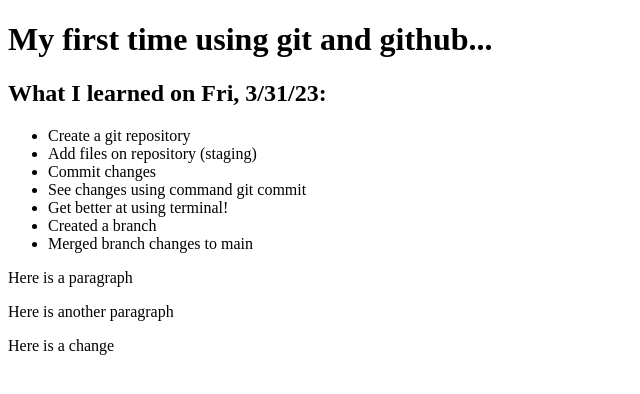
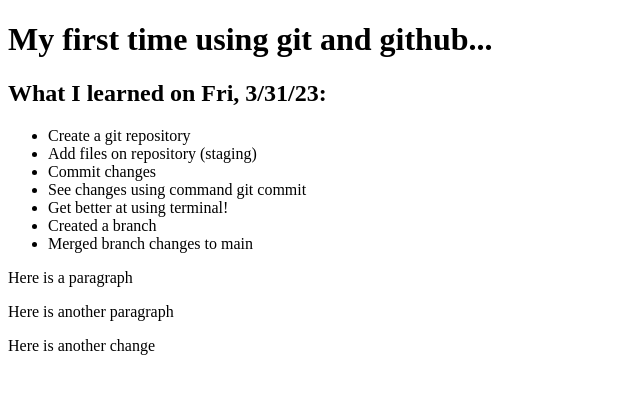
Before and after one commit to julieyeaeun/github-demo, a plain HTML site: page index.html in a window 1280 px wide. Shown: the full height of the page, 0-640 px from the left. Drawn offline with Linux system fonts and the light colour scheme.

Commit message:
change made

```diff
--- a/index.html
+++ b/index.html
@@ -21,6 +21,6 @@
     </ul>
     <p>Here is a paragraph</p>
     <p>Here is another paragraph</p>
-    <p>Here is a change</p>
+    <p>Here is another change</p>
 </body>
 </html>
```
